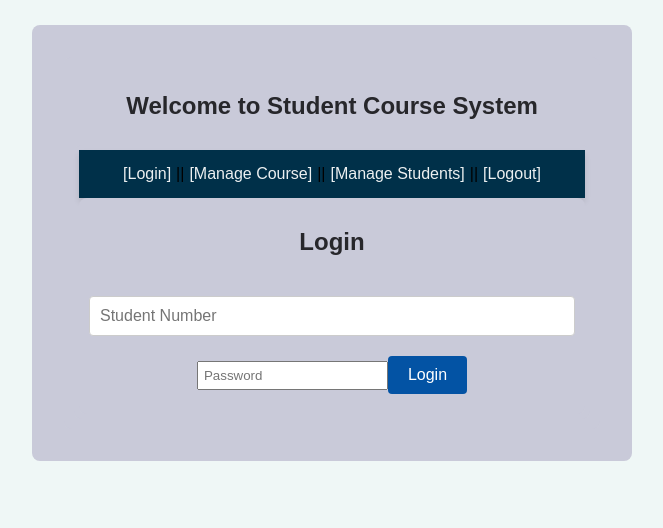
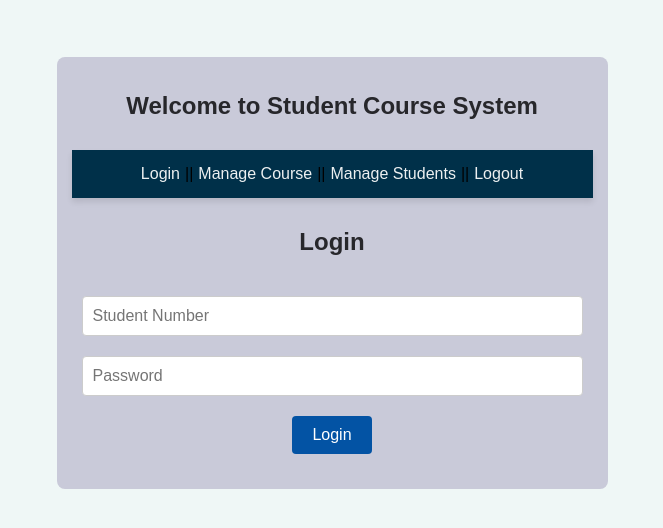
Before and after one commit to luciannamend/student-course-system-app, a React (Create React App) app in the folder frontend/: page /login in a window 1280 px wide. Shown: the top 528 px of the page, without its empty margins (308-971 px from the left). Built offline with nearby package versions, Linux system fonts and the light colour scheme.

Commit message:
Adjust style

```diff
--- a/frontend/src/App.jsx
+++ b/frontend/src/App.jsx
@@ -16,10 +16,10 @@ function App() {
                 </h2>
                 <div>
                     <nav>
-                        <Link to="/login"> [Login] </Link> ||
-                        <Link to="/courses"> [Manage Course] </Link> ||
-                        <Link to="/students"> [Manage Students] </Link> ||
-                        <Link to="/logout"> [Logout] </Link>
+                        <Link to="/login">  Login  </Link> ||
+                        <Link to="/courses">  Manage Course  </Link> ||
+                        <Link to="/students">  Manage Students  </Link> ||
+                        <Link to="/logout">  Logout  </Link>
                     </nav>
                     <Routes>
                         <Route path="/login" element={<Login />} />
--- a/frontend/src/components/CourseActions.jsx
+++ b/frontend/src/components/CourseActions.jsx
@@ -9,10 +9,9 @@ const CourseActions = ({ course, onEdit, onDelete, onAddStudent, showActions })
             {showActions.delete && <button className="btn-danger" onClick={() => onDelete(course._id)}>Delete</button>}
 
             {showActions.addStudent && (
-                <>
+                <div className="course-action">
                     <p>Students taking this course: </p>
-                        <p> {course.students.join(" || ") || "None"} </p>
-
+                        <p><strong> {course.students.join(", ") || "None"} </strong></p>
                     <input
                         type="text"
                         value={studentId}
@@ -25,7 +24,7 @@ const CourseActions = ({ course, onEdit, onDelete, onAddStudent, showActions })
                     }}>
                         Add Student
                     </button>
-                </>
+                </div>
             )}
         </div>
     );
--- a/frontend/src/components/CourseList.jsx
+++ b/frontend/src/components/CourseList.jsx
@@ -7,8 +7,10 @@ const CourseList = ({ courses, onEdit, onDelete, onAddStudent, showActions = {}
             <ul>
                 {courses.map((course) => (
                     <li key={course._id}>
-                        <p>{course.courseCode} ({course.section}) - {course.courseName}</p>
-
+                        <p></p>
+                        <p><strong>{course.courseCode} SEC.{course.section} </strong></p>
+                        <p><strong> {course.courseName}</strong></p>
+                        <p></p>
                         <CourseActions
                             course={course}
                             onEdit={onEdit}
--- a/frontend/src/components/StudentList.jsx
+++ b/frontend/src/components/StudentList.jsx
@@ -7,7 +7,9 @@ const StudentList = ({ students}) => {
             <ul>
                 {students.map((student) => (
                     <li key={student._id}>
-                        <p>{student.studentNumber} - {student.firstName} {student.lastName}</p>
+                        <p>Student Number:<strong>{student.studentNumber}</strong> </p>
+                        <p>Student Name: <strong>{student.firstName} {student.lastName}</strong></p>
+                        <p>Student Id: <strong>{student._id}</strong> </p>
                     </li>
                 ))}
             </ul>
--- a/frontend/src/pages/Logout.jsx
+++ b/frontend/src/pages/Logout.jsx
@@ -32,7 +32,8 @@ const Logout = () => {
 
             <form onSubmit={handleSubmit}>
                 <p>Are you sure you want to logout? </p>
-                <button type="submit">Yes</button>
+
+                <button className="btn-danger" type="submit"> Logout</button>
             </form>
         </div>
     );
--- a/frontend/src/styles/App.css
+++ b/frontend/src/styles/App.css
@@ -43,11 +43,24 @@ h2 {
   margin-top: 20px;
 }
 
+h3 {
+  color: rgba(12, 12, 14, 0.86);
+  margin-bottom: 20px;
+  margin-top: 20px;
+}
 
-div {
+.App {
   background-color: #c9cad9;
   padding: 5px;
   border-radius: 8px;
+  max-width: 600px;
+  margin: 0 auto;
+}
+
+.course-action {
+  background-color: rgba(92, 103, 125, 0.22);
+  border-radius: 8px;
+  padding: 10px;
   max-width: 600px;
   margin: 0 auto;
 }
@@ -68,12 +81,32 @@ input[type="text"] {
   font-size: 16px;
 }
 
+input[type="password"] {
+  width: 100%;
+  flex: 1;
+  padding: 10px;
+  margin: 10px 0;
+  border: 1px solid #ccc;
+  border-radius: 4px;
+  font-size: 16px;
+}
+
+input[type="email"] {
+  width: 100%;
+  flex: 1;
+  padding: 10px;
+  margin: 10px 0;
+  border: 1px solid #ccc;
+  border-radius: 4px;
+  font-size: 16px;
+}
+
 button {
   background-color: #0353a4;
   color: white;
   border: none;
   padding: 10px 20px;
-  margin: 10px 0;
+  margin: 10px;
   cursor: pointer;
   border-radius: 4px;
   font-size: 16px;
```
